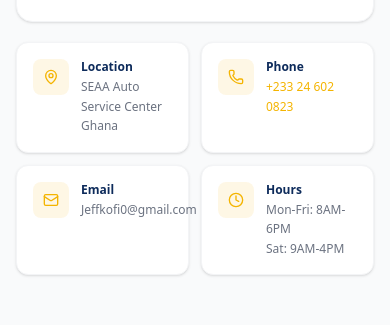
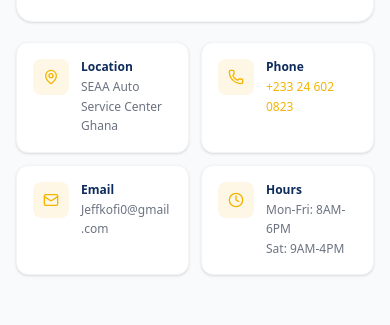
Before and after one commit to KilaBean/seaa-auto, a Next.js app: page / in a window 390 px wide. Shown: the part 10977-11302 px from the top of the page. Built offline with nearby package versions, Linux system fonts and the light colour scheme.

Commit message:
fix: email address overflow in contact info cards on mobile

```diff
--- a/src/components/sections/ContactSection.tsx
+++ b/src/components/sections/ContactSection.tsx
@@ -151,13 +151,13 @@ export default function ContactSection() {
 
             <div className="grid grid-cols-2 gap-3">
               {infoCards.map(({ icon: Icon, title, text, color }) => (
-                <div key={title} className="bg-white rounded-xl border border-gray-100 shadow p-4 flex items-start gap-3">
+                <div key={title} className="bg-white rounded-xl border border-gray-100 shadow p-4 flex items-start gap-3 min-w-0">
                   <div className="w-9 h-9 rounded-lg bg-seaa-yellow/10 flex items-center justify-center shrink-0">
                     <Icon size={16} className="text-seaa-yellow" />
                   </div>
-                  <div>
+                  <div className="min-w-0 flex-1">
                     <h4 className="text-xs font-bold text-seaa-blue mb-0.5">{title}</h4>
-                    <p className={`text-xs leading-relaxed whitespace-pre-line ${color || 'text-gray-500'}`}>{text}</p>
+                    <p className={`text-xs leading-relaxed whitespace-pre-line break-words ${color || 'text-gray-500'}`}>{text}</p>
                   </div>
                 </div>
               ))}
```
